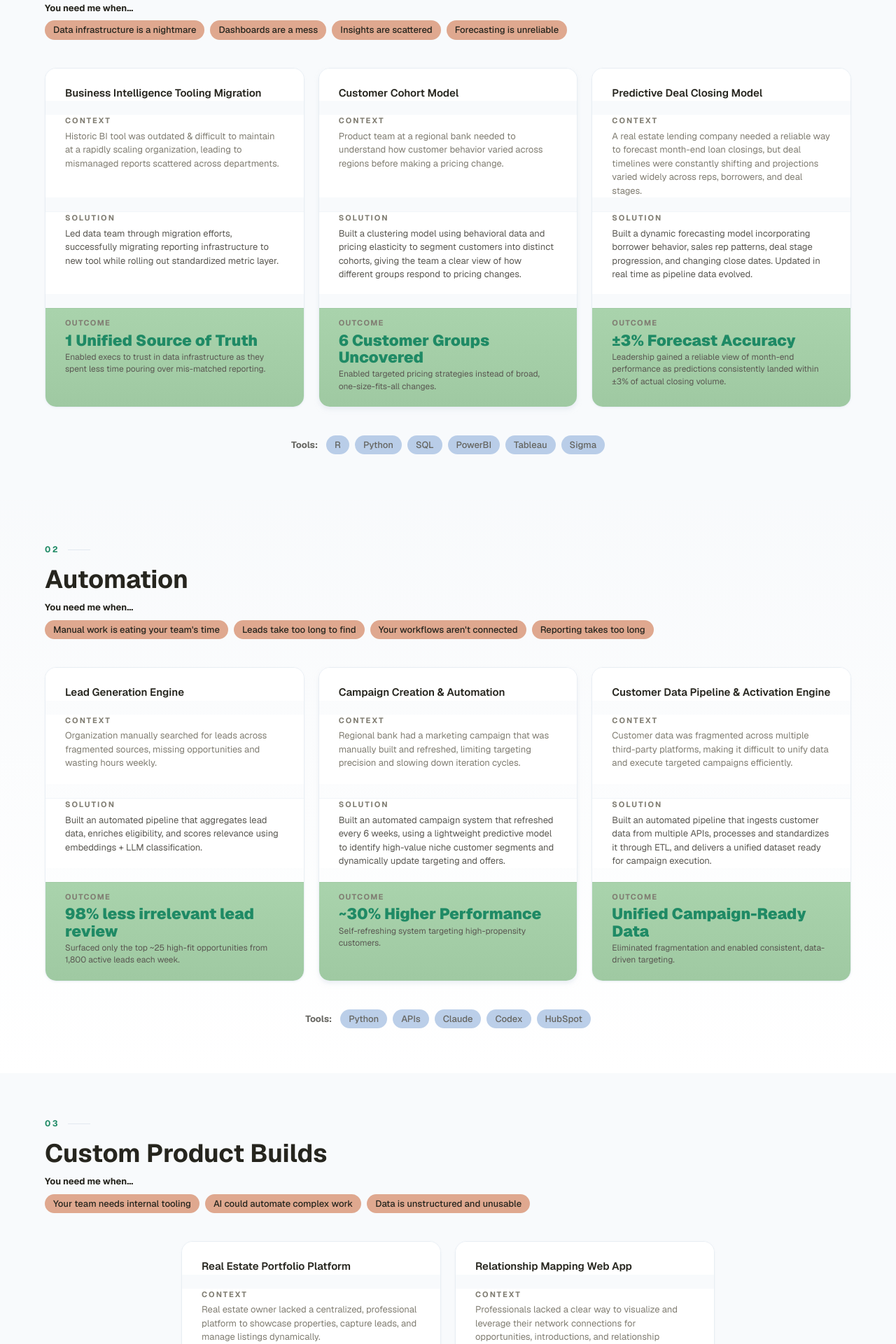
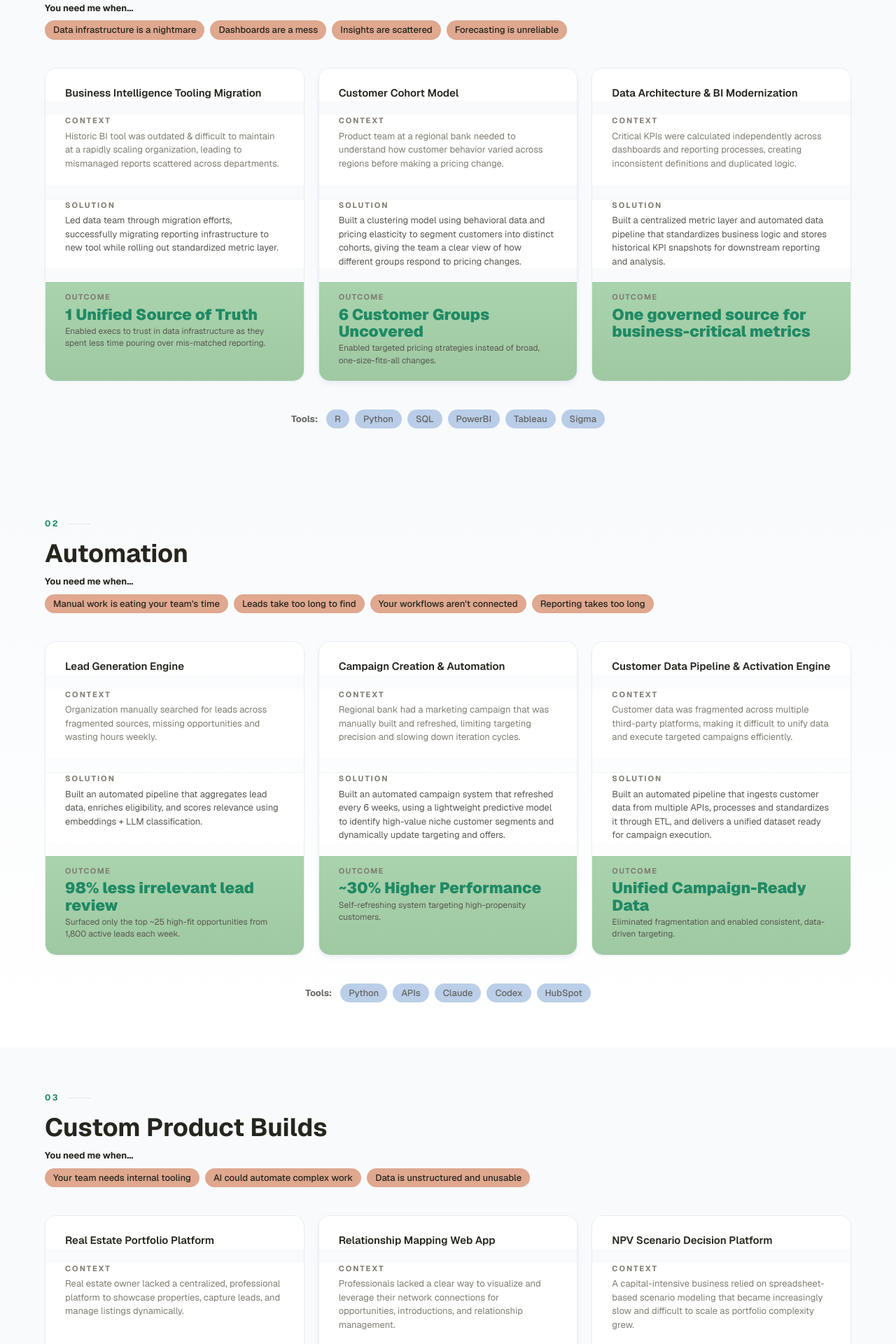
Before and after one commit to Drez22/consulting_website, a Next.js app in the folder consulting_website/: page /projects in a window 1280 px wide. Shown: the part 640-2560 px from the top of the page at 70% size. Built offline with nearby package versions, Linux system fonts and the light colour scheme.

Commit message:
Update projects page: BI modernization card, add NPV platform card
Co-Authored-By: Claude Sonnet 5.5 <noreply@anthropic.com>
Claude-Session: https://claude.ai/code/session_01BH9xDStgk3d89y4jHiK8cF

```diff
--- a/consulting_website/app/projects/page.tsx
+++ b/consulting_website/app/projects/page.tsx
@@ -54,11 +54,11 @@ const verticals: Vertical[] = [
         outcome: "Enabled targeted pricing strategies instead of broad, one-size-fits-all changes.",
       },
       {
-        title: "Predictive Deal Closing Model",
-        context: "A real estate lending company needed a reliable way to forecast month-end loan closings, but deal timelines were constantly shifting and projections varied widely across reps, borrowers, and deal stages.",
-        solution: "Built a dynamic forecasting model incorporating borrower behavior, sales rep patterns, deal stage progression, and changing close dates. Updated in real time as pipeline data evolved.",
-        metric: "±3% Forecast Accuracy",
-        outcome: "Leadership gained a reliable view of month-end performance as predictions consistently landed within ±3% of actual closing volume.",
+        title: "Data Architecture & BI Modernization",
+        context: "Critical KPIs were calculated independently across dashboards and reporting processes, creating inconsistent definitions and duplicated logic.",
+        solution: "Built a centralized metric layer and automated data pipeline that standardizes business logic and stores historical KPI snapshots for downstream reporting and analysis.",
+        metric: "One governed source for business-critical metrics",
+        outcome: "",
       },
     ],
   },
@@ -118,6 +118,13 @@ const verticals: Vertical[] = [
         metric: "View the Live App",
         outcome: "",
         link: "https://connections-tree-web-app.vercel.app/landing_page",
+      },
+      {
+        title: "NPV Scenario Decision Platform",
+        context: "A capital-intensive business relied on spreadsheet-based scenario modeling that became increasingly slow and difficult to scale as portfolio complexity grew.",
+        solution: "Designed and implemented a centralized decision platform that models multiple strategies, assumptions, and timelines across a portfolio, allowing users to compare outcomes and evaluate scenarios in seconds.",
+        metric: "Scenario analysis in seconds, not hours",
+        outcome: "",
       },
     ],
   },
```
